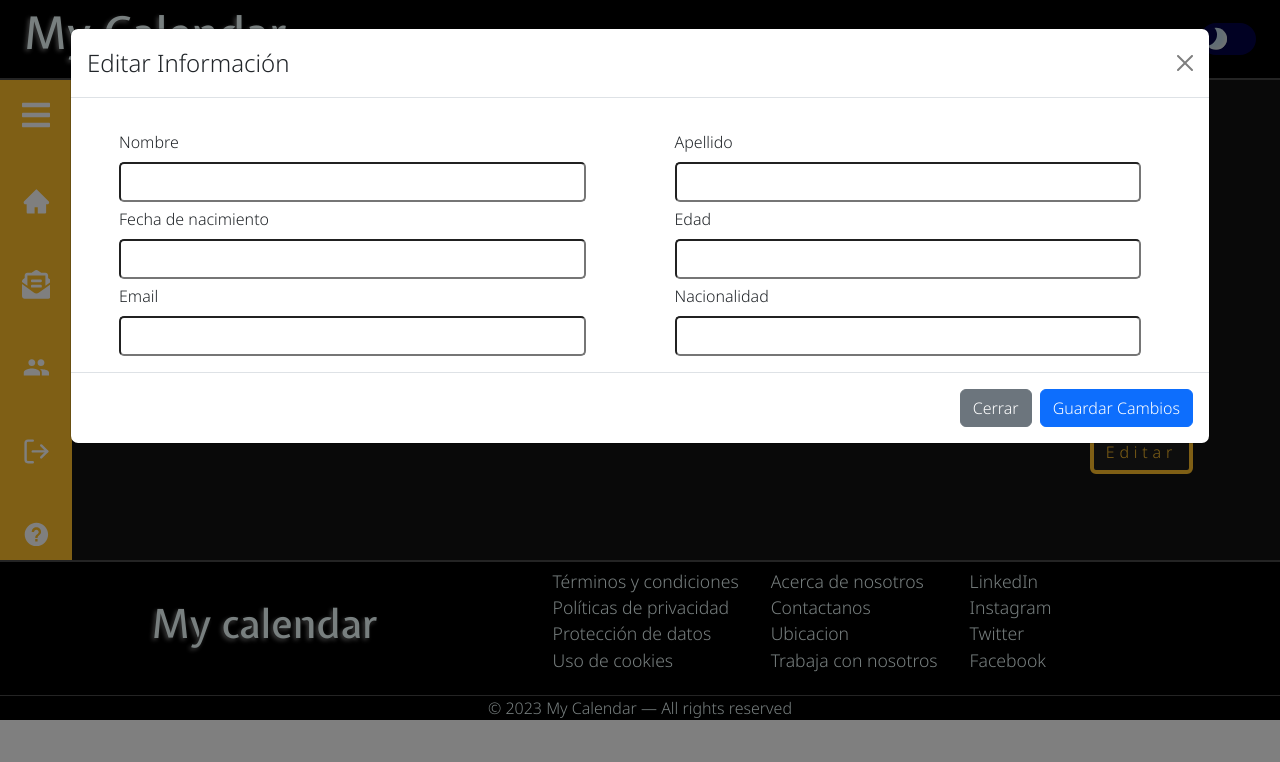
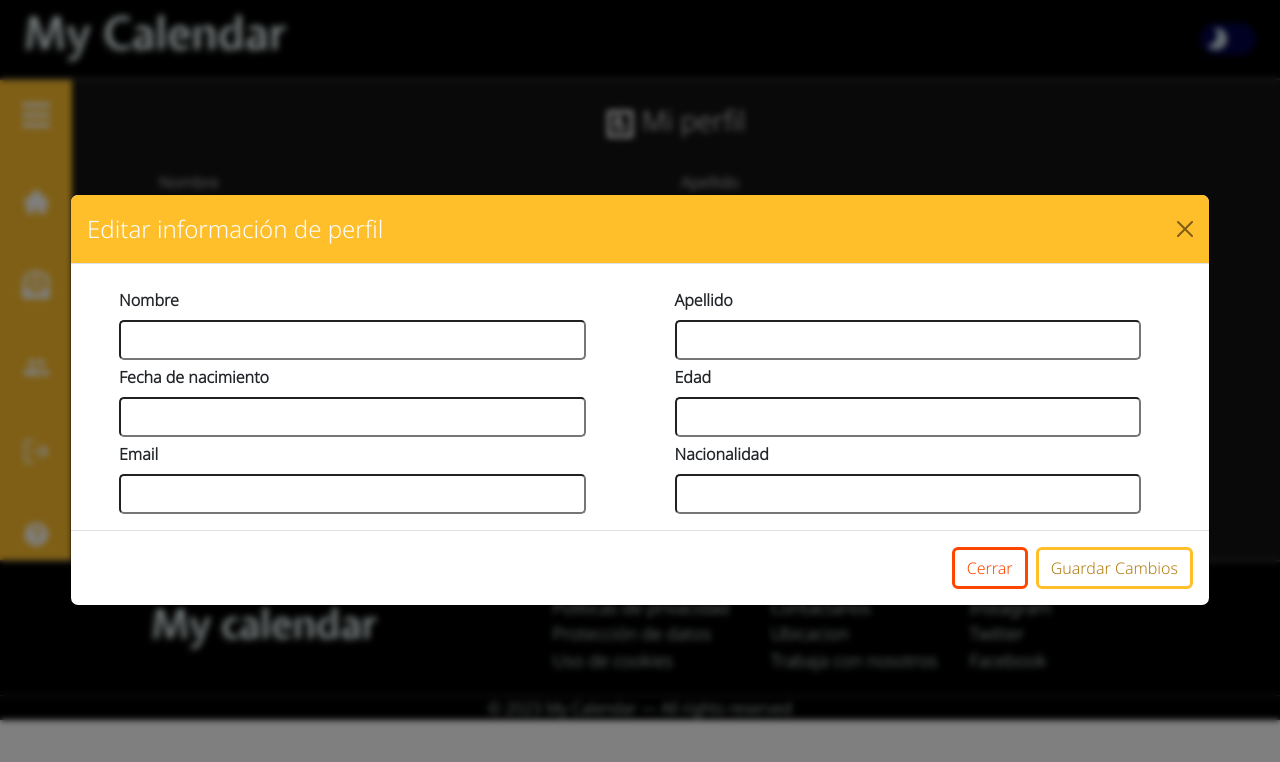
Before and after one commit to SantiagoTonin/CalendarFront, a React (Create React App) app: page /userProfile in a window 1280 px wide. Both pictures are taken after a click on the button "Editar". Shown: the top 762 px of the page. Built offline with nearby package versions, Linux system fonts and the light colour scheme.

Commit message:
modal de modificacion de perfil de usuario terminado

```diff
--- a/src/components/profileForm/ProfileForm.js
+++ b/src/components/profileForm/ProfileForm.js
@@ -143,9 +143,11 @@ const ProfileForm = () => {
         show={showModal}
         onHide={handleCloseModal}
         dialogClassName="modal-xl"
+        centered
+        className="profileModal"
       >
-        <Modal.Header closeButton>
-          <Modal.Title>Editar Información</Modal.Title>
+        <Modal.Header closeButton className="profileModalHeader">
+          <Modal.Title>Editar información de perfil</Modal.Title>
         </Modal.Header>
         <Modal.Body>
           <div className="modalGridContainer">
@@ -200,10 +202,10 @@ const ProfileForm = () => {
           </div>
         </Modal.Body>
         <Modal.Footer>
-          <Button variant="secondary" onClick={handleCloseModal}>
+          <Button id="profileModalCloseBtn" onClick={handleCloseModal}>
             Cerrar
           </Button>
-          <Button variant="primary" onClick={handleEditUserInModal}>
+          <Button id="profileModalConfirmBtn" onClick={handleEditUserInModal}>
             Guardar Cambios
           </Button>
         </Modal.Footer>
--- a/src/components/profileForm/profileForm.css
+++ b/src/components/profileForm/profileForm.css
@@ -12,7 +12,7 @@
   padding-block: 1.5rem;
 }
 
-.userProfileContainerLight{
+.userProfileContainerLight {
   display: flex;
   flex-direction: column;
   align-items: center;
@@ -53,11 +53,15 @@
   padding-top: 1.5rem;
 }
 
+.modal-open {
+  padding: 0 !important;
+}
+
 .modalGridContainer {
   display: grid;
   grid-template-columns: repeat(2, 1fr);
   gap: 5px;
-  padding-top: 1rem;
+  padding-top: 0.5rem;
 }
 
 .modalGridItem {
@@ -68,6 +72,7 @@
 .modalGridItem label {
   display: block;
   margin-bottom: 0.5rem;
+  font-weight: 800;
 }
 
 .modalGridItem > input {
@@ -75,6 +80,33 @@
   border-radius: 5px;
   height: 2.5rem;
   width: 90%;
+}
+
+.profileModal {
+  background-color: transparent;
+  backdrop-filter: blur(3px);
+}
+
+.profileModalHeader {
+  background-color: var(--secondary-color);
+  color: var(--lightMode);
+}
+
+#profileModalCloseBtn {
+  border: 3px solid orangered;
+  background-color: transparent;
+  color: orangered;
+}
+
+#profileModalConfirmBtn {
+  border: 3px solid var(--secondary-color);
+  background-color: transparent;
+  color: var(--btn-contrast);
+}
+
+#profileModalCloseBtn:is(:hover, :active, :focus),
+#profileModalConfirmBtn:is(:hover, :active, :focus) {
+  transform: scale(95%);
 }
 
 @media (min-width: 221px) and (max-width: 768px) {
```
